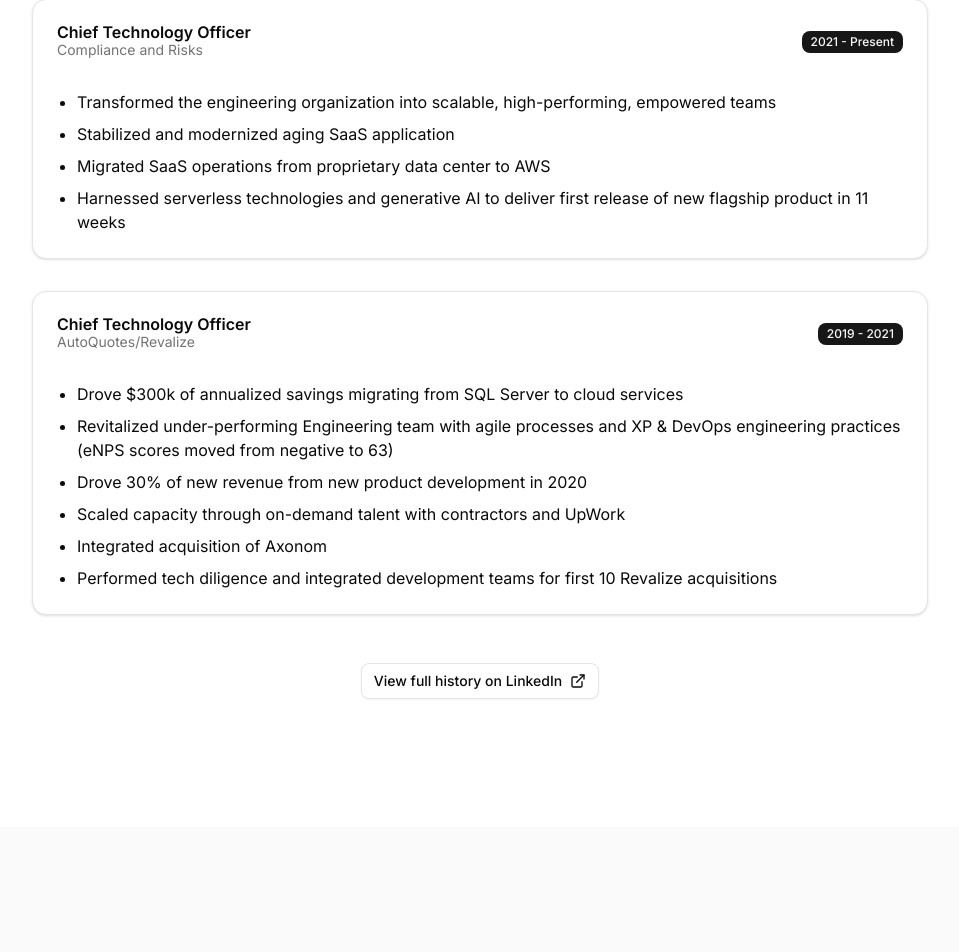
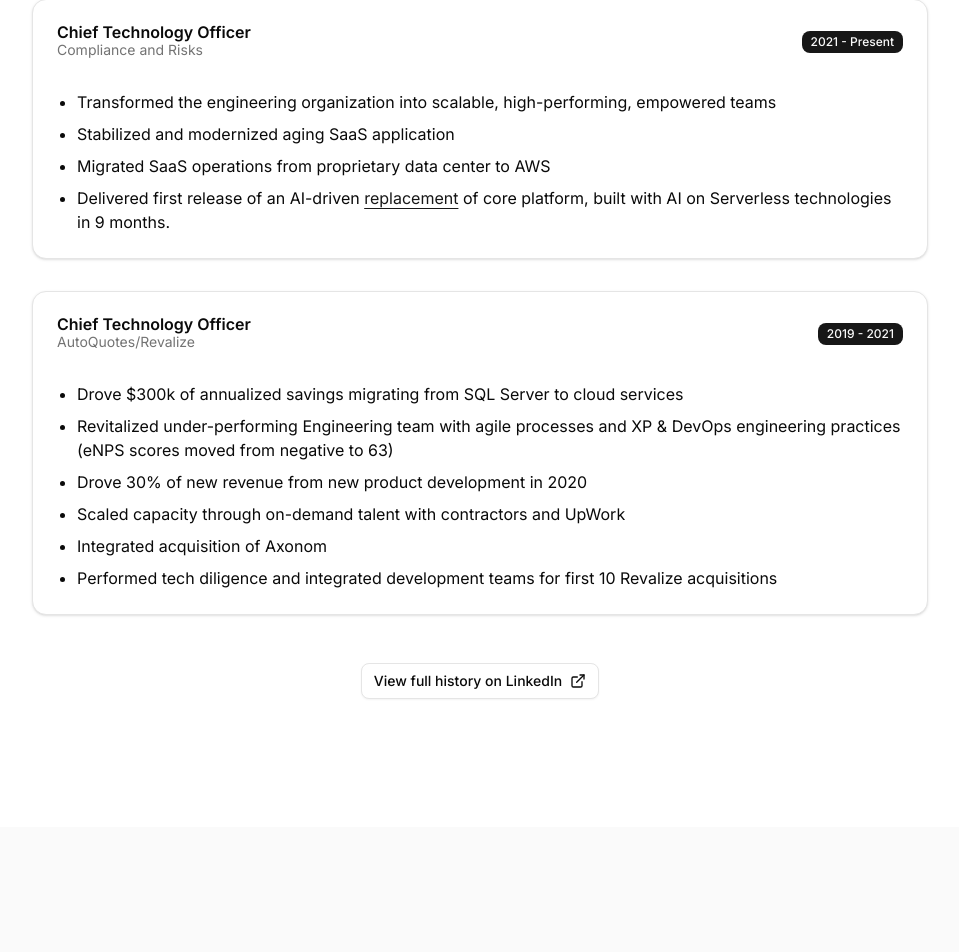
Before and after one commit to efarr/eric-resume, a Next.js app: page / in a window 1280 px wide. Shown: the part 1394-2346 px from the top of the page, without its empty margins (160-1119 px from the left). Built offline with nearby package versions, Linux system fonts and the light colour scheme.

Commit message:
Added vercel analytics

```diff
--- a/app/layout.tsx
+++ b/app/layout.tsx
@@ -2,6 +2,7 @@ import "./globals.css";
 import type React from "react";
 import { inter } from "@/lib/fonts";
 import { ThemeProvider } from "@/components/theme-provider";
+import { Analytics } from "@vercel/analytics/next";
 
 export const metadata = {
   title: "Eric Farr | Chief Technology Officer",
@@ -16,9 +17,15 @@ export default function RootLayout({
   return (
     <html lang="en" suppressHydrationWarning>
       <body className={`${inter.className} antialiased`}>
-        <ThemeProvider attribute="class" defaultTheme="system" enableSystem disableTransitionOnChange>
+        <ThemeProvider
+          attribute="class"
+          defaultTheme="system"
+          enableSystem
+          disableTransitionOnChange
+        >
           {children}
         </ThemeProvider>
+        <Analytics />
       </body>
     </html>
   );
--- a/app/page.tsx
+++ b/app/page.tsx
@@ -216,8 +216,17 @@ export default function Home() {
                     Migrated SaaS operations from proprietary data center to AWS
                   </li>
                   <li>
-                    Harnessed serverless technologies and generative AI to
-                    deliver first release of new flagship product in 11 weeks
+                    Delivered first release of an AI-driven{" "}
+                    <a
+                      href="https://www.complianceandrisks.com/sustainability/"
+                      target="_blank"
+                      rel="noopener noreferrer"
+                      className="text-primary hover:text-primary/80 underline underline-offset-4 transition-colors"
+                    >
+                      replacement
+                    </a>{" "}
+                    of core platform, built with AI on Serverless technologies
+                    in 9 months.
                   </li>
                 </ul>
               </CardContent>
--- a/package.json
+++ b/package.json
@@ -12,6 +12,7 @@
     "@clerk/nextjs": "^6.13.0",
     "@neondatabase/serverless": "^1.0.0",
     "@radix-ui/react-slot": "^1.1.2",
+    "@vercel/analytics": "^1.5.0",
     "class-variance-authority": "^0.7.1",
     "clsx": "^2.1.1",
     "dotenv": "^16.4.7",
```
Also changed, not shown: 1 other file (tests, documents, lock files or other folders).
